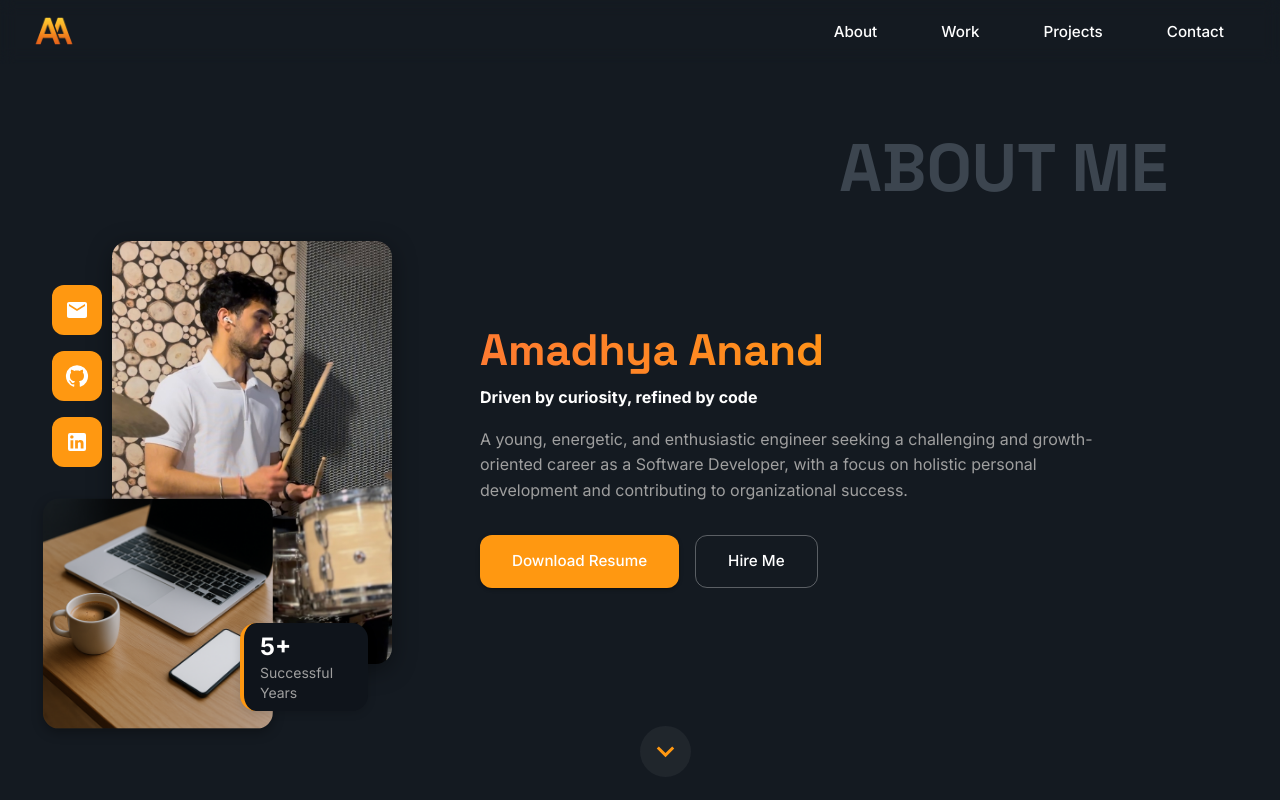
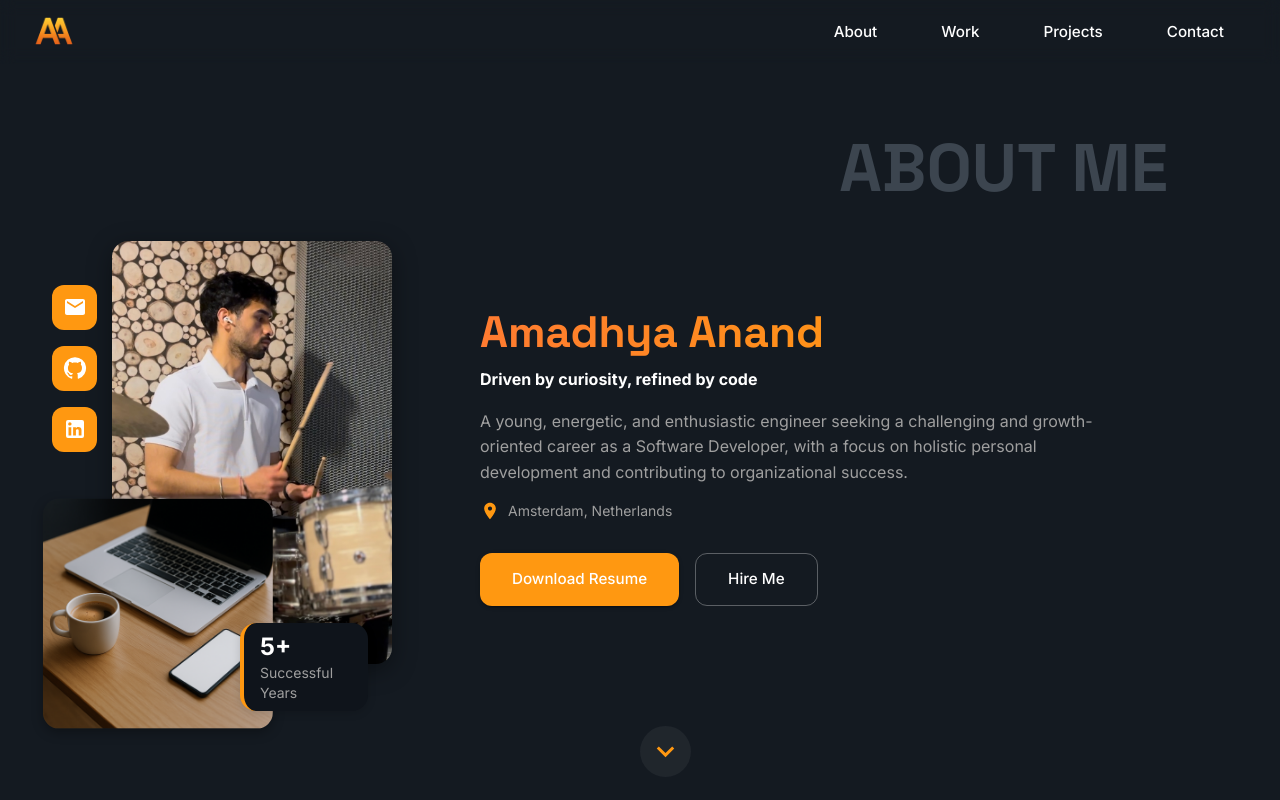
Before and after one commit to amadhya02/Portfolio, a React (Create React App) app: page /about in a window 1280 px wide. Shown: the top 800 px of the page. Built offline with nearby package versions, Linux system fonts and the light colour scheme.

Commit message:
Formatting and styling

```diff
--- a/src/pages/About/AboutCard.js
+++ b/src/pages/About/AboutCard.js
@@ -1,10 +1,18 @@
 import React from 'react';
-import {Box, Typography, Grid, IconButton, Tooltip, Button} from '@mui/material';
+import {
+  Box,
+  Typography,
+  Grid,
+  IconButton,
+  Tooltip,
+  Button,
+} from '@mui/material';
 import {
   Email,
   GitHub,
   LinkedIn,
   KeyboardArrowDown,
+  LocationOn,
 } from '@mui/icons-material';
 import { motion } from 'framer-motion';
 
@@ -12,7 +20,7 @@ import MyselfImg from '../../assets/images/myself.jpg';
 import ProfileOverlayImg from '../../assets/images/profile-overlay.png';
 import theme from '../../theme';
 import GradientTitle from '../../components/GradientTitle';
-import {Link} from "react-router-dom";
+import { Link } from 'react-router-dom';
 
 const SOCIAL = [
   {
@@ -102,8 +110,8 @@ const AboutHeroSection = () => {
                   sx={{
                     backgroundColor: theme.palette.primary.main,
                     borderRadius: '12px',
-                    width: 50,
-                    height: 50,
+                    width: 45,
+                    height: 45,
                     display: 'flex',
                     alignItems: 'center',
                     justifyContent: 'center',
@@ -196,6 +204,16 @@ const AboutHeroSection = () => {
             success.
           </Typography>
 
+          <Box sx={{ display: 'flex', alignItems: 'center', mb: 2 }}>
+            <LocationOn
+              fontSize="small"
+              sx={{ mr: 1, color: 'primary.main' }}
+            />
+            <Typography variant="body2" color="text.secondary">
+              Amsterdam, Netherlands
+            </Typography>
+          </Box>
+
           <Box sx={{ mt: 4, display: 'flex', gap: 2, flexWrap: 'wrap' }}>
             <Button
               variant="contained"
```
Lines whose indentation alone changed are shown as unchanged.
